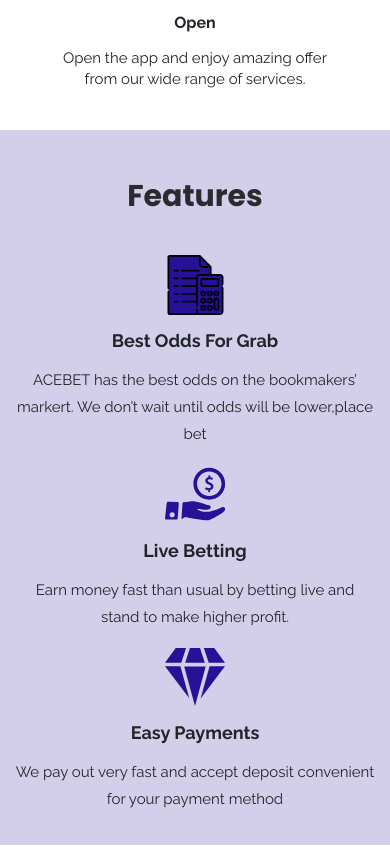
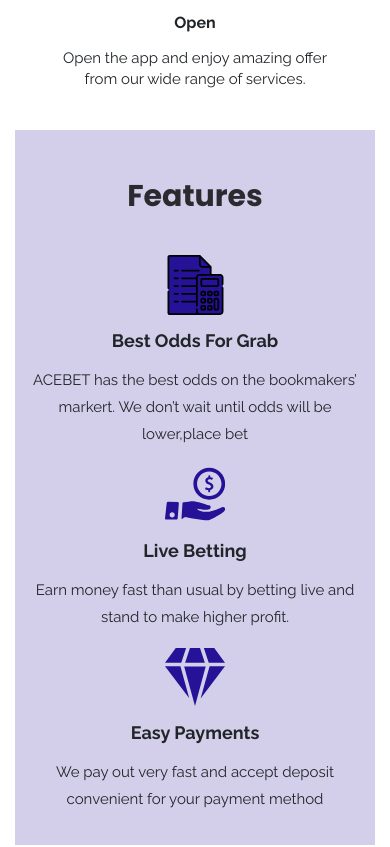
Before and after one commit to Whayasay392/Acebet-app, a plain HTML site: page index.html in a window 390 px wide. Shown: the part 904-1751 px from the top of the page. Drawn offline with nearby package versions, Linux system fonts and the light colour scheme.

Commit message:
Betting page

```diff
--- a/style.css
+++ b/style.css
@@ -274,6 +274,7 @@ textarea    {
 }
 footer  {
     background:  black;
+    width: 100vw
 }
 .container  {
     border-bottom: 1px solid #8A8A8A;
@@ -374,6 +375,10 @@ a {
     font-size: 30px;
     line-height: 30px;
     margin-bottom: 10px;
+}
+#features-section   {
+    width: 100%;
+    margin: 0;
 }
 #features   {
     font-size: 30px;
```
